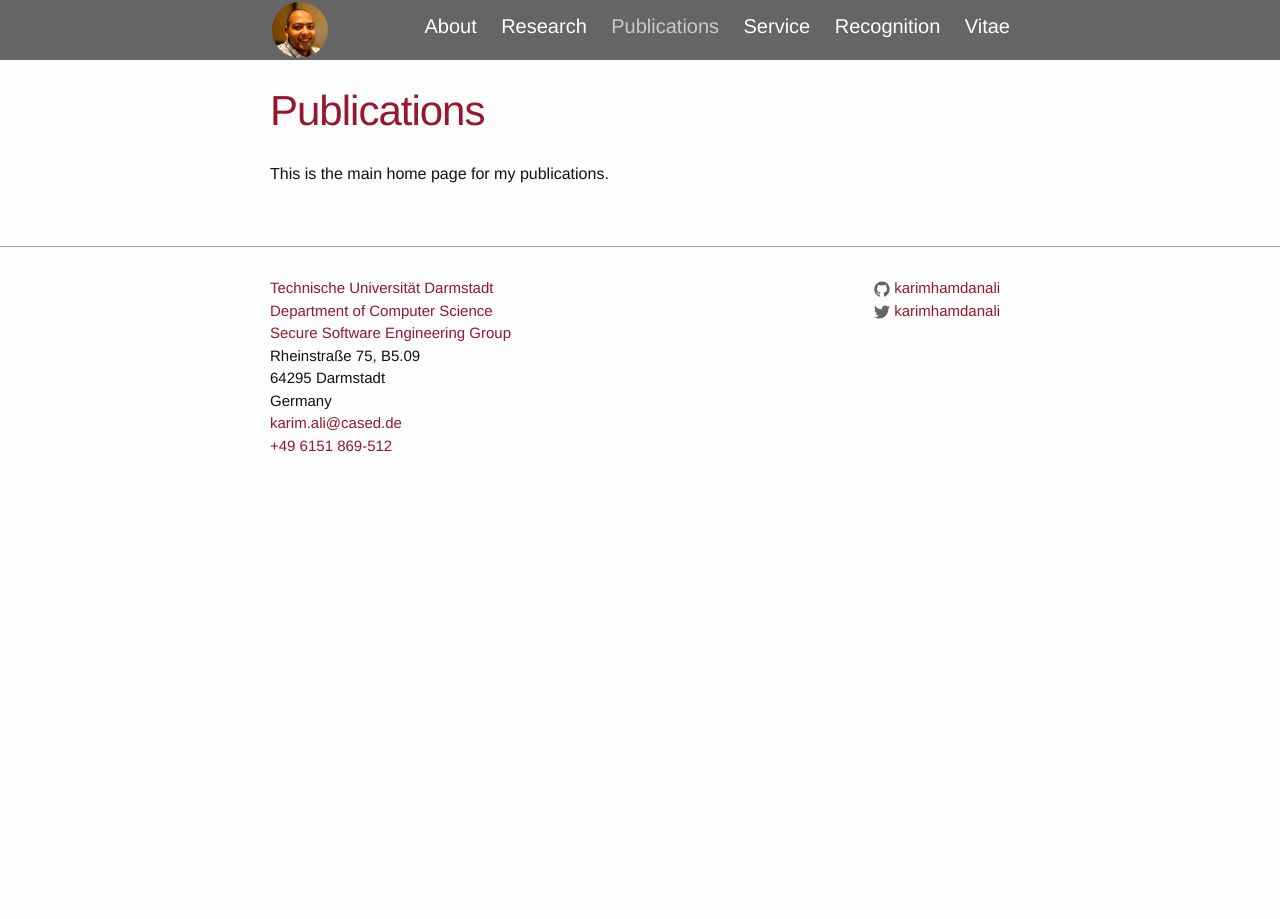
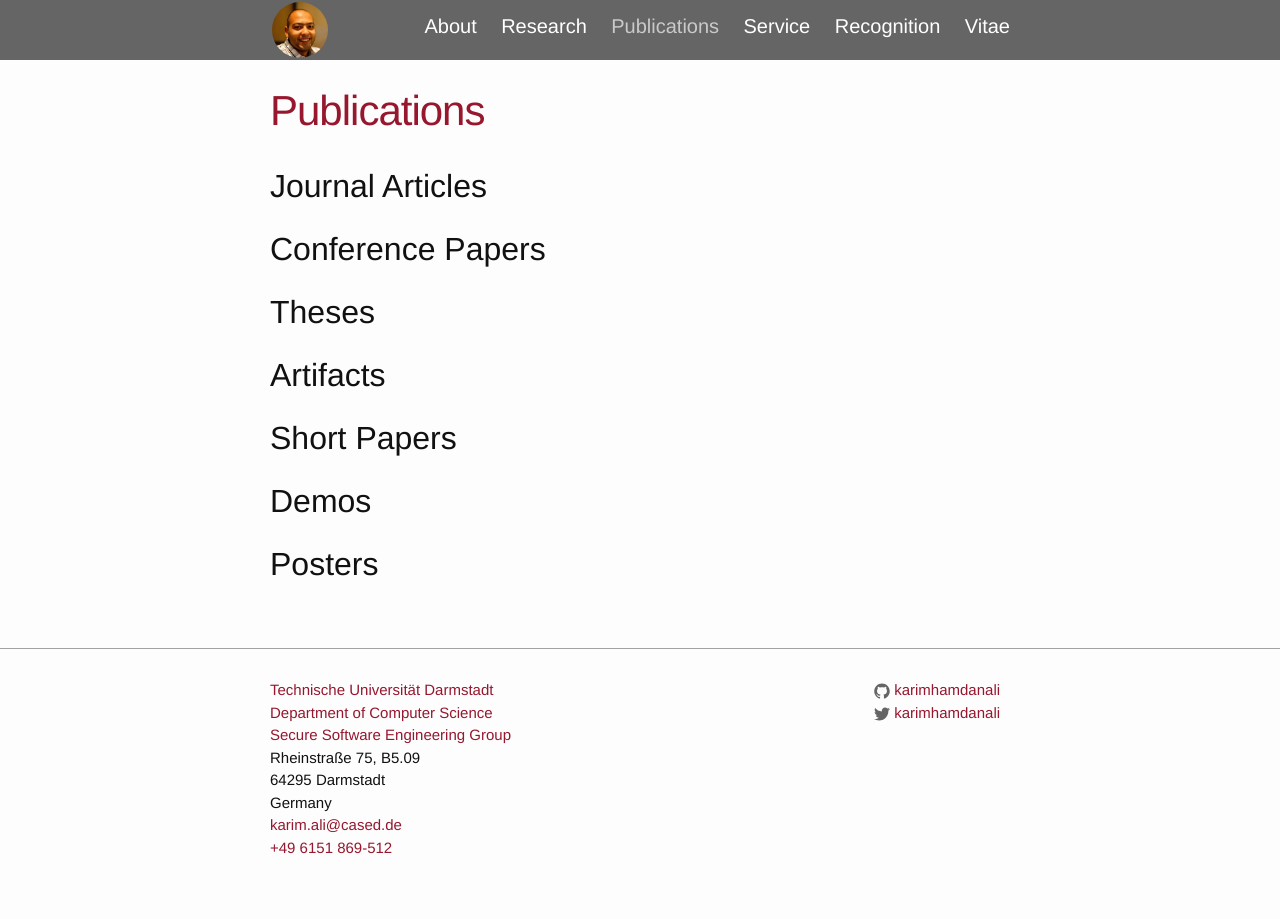
Before and after one commit to karimhamdanali/karimhamdanali.github.io, a Jekyll site: the page built from nav/publications.md, in a window 1280 px wide. Built offline with Jekyll 4.4.1, drawn with Linux system fonts in a browser that asks for light colours.

```diff
--- a/_includes/head.html
+++ b/_includes/head.html
@@ -10,5 +10,5 @@
 
     <link rel="stylesheet" href="{{ "/css/main.css" | prepend: site.baseurl }}">
     <link rel="canonical" href="{{ page.url | replace:'index.html','' | prepend: site.baseurl | prepend: site.url }}">
-    <link rel="shortcut icon" href="/resources/images/athene_favicon.ico">
+    <link rel="shortcut icon" href="/resources/icons/athene_favicon.ico">
 </head>
--- a/nav/publications.md
+++ b/nav/publications.md
@@ -6,4 +6,28 @@
 weight: 3
 ---
 
-This is the main home page for my publications.
+## Journal Articles ##
+
+
+
+## Conference Papers ##
+
+
+
+## Theses ##
+
+
+
+## Artifacts ##
+
+
+
+## Short Papers ##
+
+
+
+## Demos ##
+
+
+
+## Posters ##
```
Also changed, not shown: resources/icons/athene_favicon.ico (renamed from resources/images/athene_favicon.ico), resources/icons/bibtex.gif (added), resources/icons/ieee.gif (added), resources/icons/ijcsns.jpg (added), resources/icons/pdf.png (added), resources/icons/springer.png (added), resources/icons/uw.png (added).
